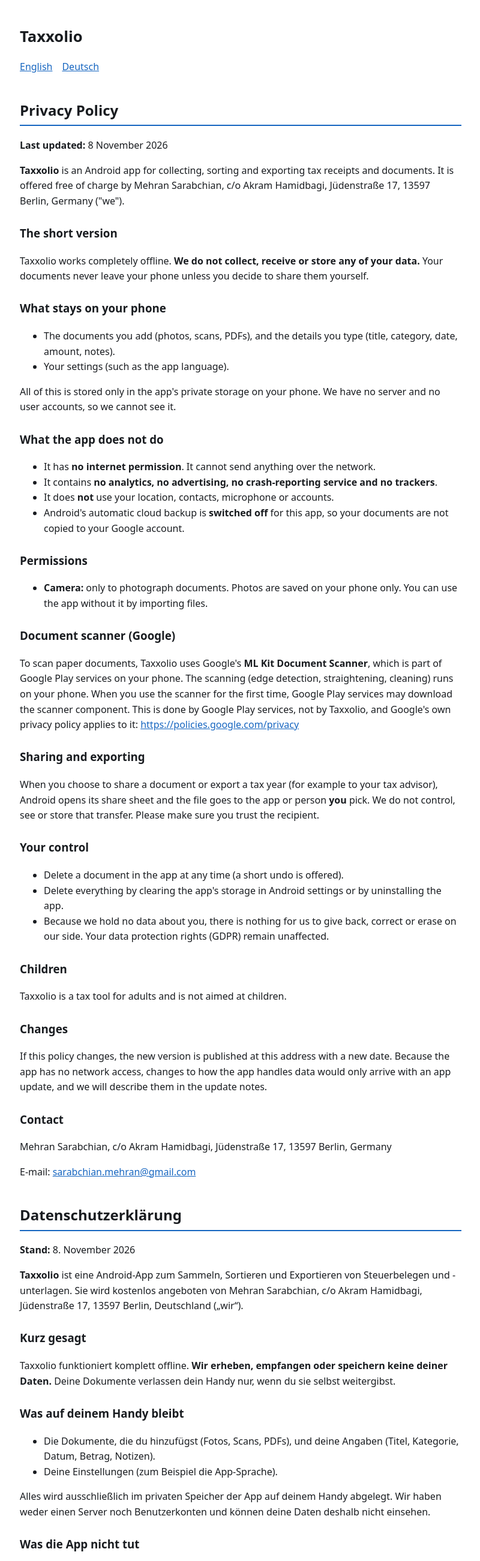
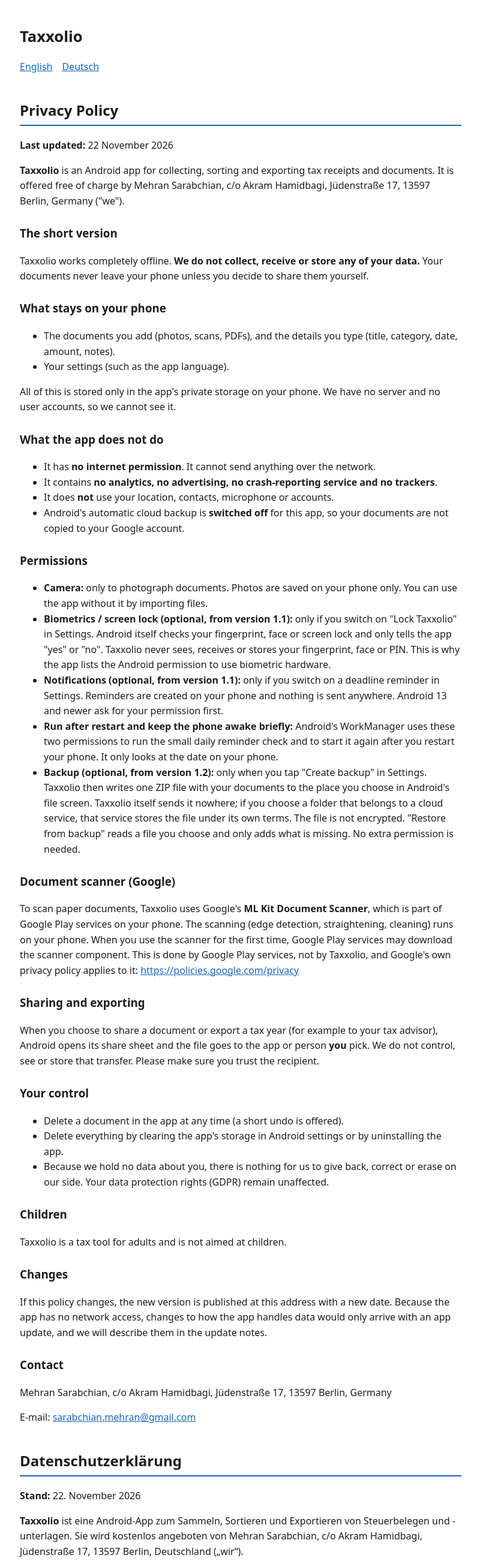
Before and after one commit to sarabchian/taxxolio-privacy, a plain HTML site: page index.html in a window 1280 px wide. Shown: the top 2603 px of the page at 60% size, without its empty margins (239-1039 px from the left). Drawn offline with Linux system fonts and the light colour scheme.

Commit message:
version 1.1.0

```diff
--- a/index.html
+++ b/index.html
@@ -9,7 +9,7 @@ a{color:#1565c0} code{background:#eef;padding:0 .25em;border-radius:3px} nav a{m
 <h1>Taxxolio</h1>
 <nav><a href="#en">English</a><a href="#de">Deutsch</a></nav>
 <section id="en"><h2>Privacy Policy</h2>
-<p><strong>Last updated:</strong> 8 November 2026</p>
+<p><strong>Last updated:</strong> 22 November 2026</p>
 <p><strong>Taxxolio</strong> is an Android app for collecting, sorting and exporting tax receipts and documents. It is offered free of charge by Mehran Sarabchian, c/o Akram Hamidbagi, Jüdenstraße 17, 13597 Berlin, Germany (&quot;we&quot;).</p>
 <h3>The short version</h3>
 <p>Taxxolio works completely offline. <strong>We do not collect, receive or store any of your data.</strong> Your documents never leave your phone unless you decide to share them yourself.</p>
@@ -29,6 +29,10 @@ a{color:#1565c0} code{background:#eef;padding:0 .25em;border-radius:3px} nav a{m
 <h3>Permissions</h3>
 <ul>
 <li><strong>Camera:</strong> only to photograph documents. Photos are saved on your phone only. You can use the app without it by importing files.</li>
+<li><strong>Biometrics / screen lock (optional, from version 1.1):</strong> only if you switch on "Lock Taxxolio" in Settings. Android itself checks your fingerprint, face or screen lock and only tells the app "yes" or "no". Taxxolio never sees, receives or stores your fingerprint, face or PIN. This is why the app lists the Android permission to use biometric hardware.</li>
+<li><strong>Notifications (optional, from version 1.1):</strong> only if you switch on a deadline reminder in Settings. Reminders are created on your phone and nothing is sent anywhere. Android 13 and newer ask for your permission first.</li>
+<li><strong>Run after restart and keep the phone awake briefly:</strong> Android's WorkManager uses these two permissions to run the small daily reminder check and to start it again after you restart your phone. It only looks at the date on your phone.</li>
+<li><strong>Backup (optional, from version 1.2):</strong> only when you tap "Create backup" in Settings. Taxxolio then writes one ZIP file with your documents to the place you choose in Android's file screen. Taxxolio itself sends it nowhere; if you choose a folder that belongs to a cloud service, that service stores the file under its own terms. The file is not encrypted. "Restore from backup" reads a file you choose and only adds what is missing. No extra permission is needed.</li>
 </ul>
 <h3>Document scanner (Google)</h3>
 <p>To scan paper documents, Taxxolio uses Google&#x27;s <strong>ML Kit Document Scanner</strong>, which is part of Google Play services on your phone. The scanning (edge detection, straightening, cleaning) runs on your phone. When you use the scanner for the first time, Google Play services may download the scanner component. This is done by Google Play services, not by Taxxolio, and Google&#x27;s own privacy policy applies to it: <a href="https://policies.google.com/privacy">https://policies.google.com/privacy</a></p>
@@ -49,7 +53,7 @@ a{color:#1565c0} code{background:#eef;padding:0 .25em;border-radius:3px} nav a{m
 <p>E-mail: <a href="mailto:sarabchian.mehran@gmail.com">sarabchian.mehran@gmail.com</a></p>
 </section>
 <section id="de"><h2>Datenschutzerklärung</h2>
-<p><strong>Stand:</strong> 8. November 2026</p>
+<p><strong>Stand:</strong> 22. November 2026</p>
 <p><strong>Taxxolio</strong> ist eine Android-App zum Sammeln, Sortieren und Exportieren von Steuerbelegen und -unterlagen. Sie wird kostenlos angeboten von Mehran Sarabchian, c/o Akram Hamidbagi, Jüdenstraße 17, 13597 Berlin, Deutschland („wir“).</p>
 <h3>Kurz gesagt</h3>
 <p>Taxxolio funktioniert komplett offline. <strong>Wir erheben, empfangen oder speichern keine deiner Daten.</strong> Deine Dokumente verlassen dein Handy nur, wenn du sie selbst weitergibst.</p>
@@ -69,6 +73,10 @@ a{color:#1565c0} code{background:#eef;padding:0 .25em;border-radius:3px} nav a{m
 <h3>Berechtigungen</h3>
 <ul>
 <li><strong>Kamera:</strong> nur zum Fotografieren von Dokumenten. Fotos werden ausschließlich auf deinem Handy gespeichert. Du kannst die App auch ohne Kamera nutzen, indem du Dateien importierst.</li>
+<li><strong>Biometrie / Bildschirmsperre (optional, ab Version 1.1):</strong> nur wenn du in den Einstellungen „Taxxolio sperren“ einschaltest. Android selbst prüft Fingerabdruck, Gesicht oder Bildschirmsperre und meldet der App nur „ja“ oder „nein“. Taxxolio sieht, empfängt oder speichert weder deinen Fingerabdruck noch dein Gesicht noch deine PIN. Deshalb führt die App die Android-Berechtigung zur Nutzung der Biometrie-Hardware auf.</li>
+<li><strong>Benachrichtigungen (optional, ab Version 1.1):</strong> nur wenn du in den Einstellungen eine Fristen-Erinnerung einschaltest. Die Erinnerungen entstehen auf deinem Handy, nichts wird irgendwohin gesendet. Ab Android 13 fragt Android vorher nach deiner Erlaubnis.</li>
+<li><strong>Nach Neustart ausführen und das Handy kurz wach halten:</strong> Android WorkManager nutzt diese beiden Berechtigungen, um die kleine tägliche Erinnerungsprüfung auszuführen und nach einem Neustart deines Handys wieder zu starten. Sie schaut nur auf das Datum deines Handys.</li>
+<li><strong>Sicherung (optional, ab Version 1.2):</strong> nur wenn du in den Einstellungen „Sicherung erstellen“ antippst. Taxxolio schreibt dann eine ZIP-Datei mit deinen Dokumenten an den Ort, den du im Dateifenster von Android wählst. Taxxolio selbst sendet sie nirgendwohin; wählst du einen Ordner, der zu einem Cloud-Dienst gehört, speichert dieser Dienst die Datei nach seinen eigenen Bedingungen. Die Datei ist nicht verschlüsselt. „Sicherung wiederherstellen“ liest eine Datei, die du auswählst, und fügt nur hinzu, was fehlt. Es ist keine zusätzliche Berechtigung nötig.</li>
 </ul>
 <h3>Dokumenten-Scanner (Google)</h3>
 <p>Zum Scannen von Papierdokumenten nutzt Taxxolio den <strong>ML Kit Document Scanner</strong> von Google, der Teil der Google Play-Dienste auf deinem Handy ist. Das Scannen (Kantenerkennung, Begradigen, Bereinigen) läuft auf deinem Handy. Bei der ersten Nutzung kann Google Play services die Scanner-Komponente herunterladen. Das übernehmen die Google Play-Dienste, nicht Taxxolio; dafür gilt die Datenschutzerklärung von Google: <a href="https://policies.google.com/privacy">https://policies.google.com/privacy</a></p>
```
